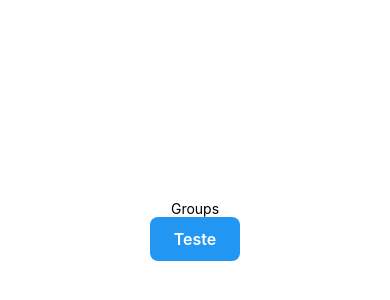
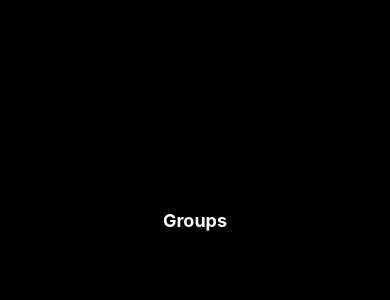
Before and after one commit to samuel-cabral/ignite-teams, a React Native app: screen / in a window 390 px wide. Shown: the part 192-492 px from the top of the page. Built offline with nearby package versions, Linux system fonts and the light colour scheme.

Commit message:
refactor: add styled-components to refactor components style

```diff
--- a/package.json
+++ b/package.json
@@ -12,7 +12,8 @@
     "expo": "~52.0.40",
     "expo-status-bar": "~2.0.1",
     "react": "18.3.1",
-    "react-native": "0.76.7"
+    "react-native": "0.76.7",
+    "styled-components": "^6.1.17"
   },
   "devDependencies": {
     "@babel/core": "^7.25.2",
--- a/src/screens/Groups/index.tsx
+++ b/src/screens/Groups/index.tsx
@@ -1,20 +1,9 @@
-import { Button } from '@components/Button'
-import { StyleSheet, Text, View } from 'react-native'
+import { Container, Title } from './styles'
 
 export function Groups() {
   return (
-    <View style={styles.container}>
-      <Text>Groups</Text>
-      <Button title="Teste" onPress={() => {}} />
-    </View>
+    <Container>
+      <Title>Groups</Title>
+    </Container>
   )
 }
-
-const styles = StyleSheet.create({
-  container: {
-    flex: 1,
-    backgroundColor: '#fff',
-    alignItems: 'center',
-    justifyContent: 'center',
-  },
-})
--- /dev/null
+++ b/src/screens/Groups/styles.ts
@@ -0,0 +1,15 @@
+import styled from 'styled-components/native'
+
+export const Container = styled.View`
+  flex: 1;
+  background-color: #000000;
+  align-items: center;
+  justify-content: center;
+`
+
+export const Title = styled.Text`
+  color: #fff;
+  font-size: 18px;
+  font-weight: bold;
+  margin-bottom: 20px;
+`
```
Also changed, not shown: 1 other file (tests, documents, lock files or other folders).
